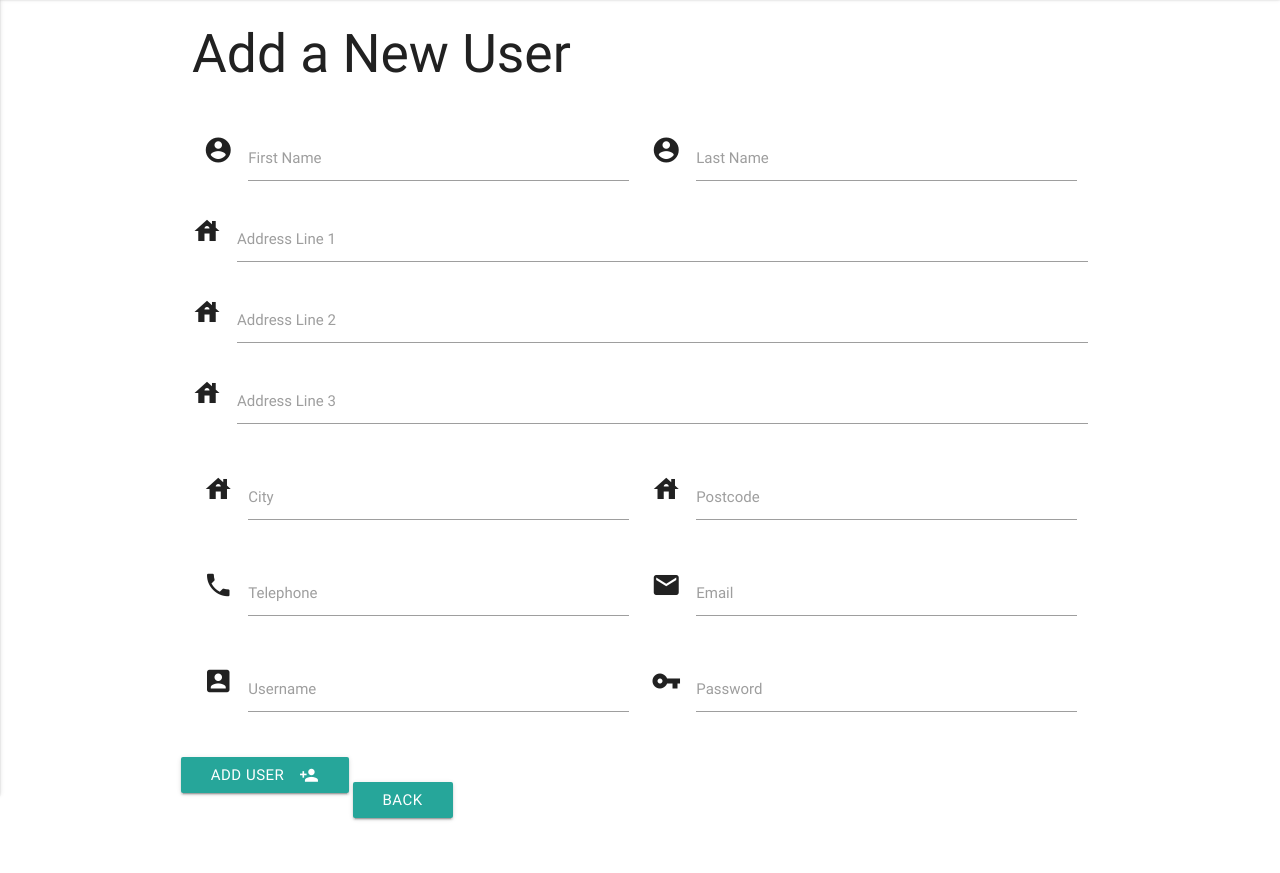
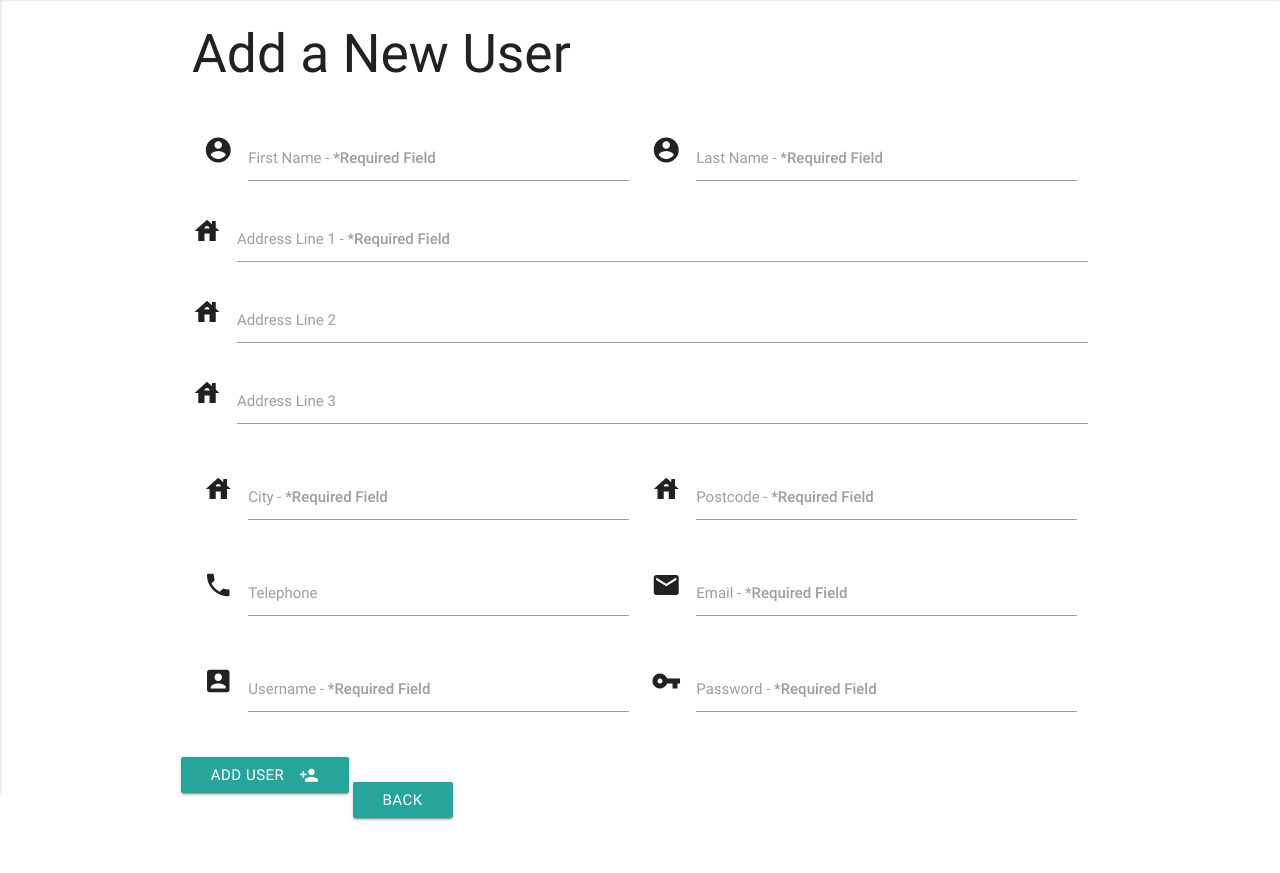
Before and after one commit to aidan-stritch/Personal-Interests-Manager, a Flask app: page /new_user in a window 1280 px wide. Shown: the part 66-939 px from the top of the page. Run offline with Flask 2, Linux system fonts and the light colour scheme; some libraries are stand-ins or nearby versions.

Commit message:
added text to incidate to user the required fields on each form

```diff
--- a/templates/add_game.html
+++ b/templates/add_game.html
@@ -13,11 +13,11 @@ component to allow the user to update a movies details and submit -->
 			<div class="input-field col s12 resize_textarea">
 				<div class="row">
 					<div class="col s6">
-						<strong>Game Name: </strong>
+						<strong>Game Name: - <strong class="required-field">*Required Field</strong> </strong>
 						<textarea required id="Game_Name" name="Game_Name" type="text" class="materialize-textarea"></textarea>
 					</div>
 					<div class="col s6">
-						<strong>Console: </strong>
+						<strong>Console:  - <strong class="required-field">*Required Field</strong></strong>
 						<textarea required id="Console" name="Console" type="text" class="materialize-textarea"></textarea>
 					</div>
 				</div>
--- a/templates/add_movie.html
+++ b/templates/add_movie.html
@@ -13,7 +13,7 @@ component to allow the user to update a movies details and submit -->
 			<div class="input-field col s12 resize_textarea">
 				<div class="row">
 					<div class="col s6">
-						<strong>Film Name: </strong>
+						<strong>Film Name:  - <strong class="required-field">*Required Field</strong></strong>
 						<textarea required id="Name" name="Name" type="text" class="materialize-textarea"></textarea>
 					</div>
 					<div class="col s6">
@@ -47,8 +47,8 @@ component to allow the user to update a movies details and submit -->
 				</div>
                 <div class="row">
                     <div id="matfix" class="col s12 ">
-                        <strong>Release Date</strong>
-                        <input id="Release_Date" name="Release_Date" type="text" class="datepicker" value="">
+                        <strong>Release Date - <strong class="required-field">*Required Field</strong></strong>
+                        <input required id="Release_Date" name="Release_Date" type="text" class="datepicker" value="">
                     </div>
                 </div>
                 <div class="row">
--- a/templates/add_quest.html
+++ b/templates/add_quest.html
@@ -17,7 +17,7 @@ component to allow the user to add a new quests details and submit -->
 						<textarea readonly id="Game" name="Game" type="text" class="materialize-textarea">{{game}}</textarea>
 					</div>
 					<div class="col s6">
-						<strong>Quest Name: </strong>
+						<strong>Quest Name:  - <strong class="required-field">*Required Field</strong></strong>
 						<textarea required id="Quest_Name" name="Quest_Name" type="text" class="materialize-textarea"></textarea>
 					</div>
 				</div>
@@ -29,7 +29,7 @@ component to allow the user to add a new quests details and submit -->
 				</div>
                 <div class="row">
 					<div class="col s12">
-						<strong>Recommended Level (/50): </strong>
+						<strong>Recommended Level (/50):  - <strong class="required-field">*Required Field</strong></strong>
 						<p class="range-field">
 							<input required type="range" id="Rec_Level" name="Rec_Level" min="1" max="50" value="0" onchange="update_range_value(this.value);"/>
                         </p>
--- a/templates/add_tv_show.html
+++ b/templates/add_tv_show.html
@@ -13,7 +13,7 @@ component to allow the user to update a movies details and submit -->
 			<div class="input-field col s12 resize_textarea">
 				<div class="row">
 					<div class="col s6">
-						<strong>TV Show Name: </strong>
+						<strong>TV Show Name:  - <strong class="required-field">*Required Field</strong></strong>
 						<textarea required id="Name" name="Name" type="text" class="materialize-textarea"></textarea>
 					</div>
 					<div class="col s6">
@@ -47,7 +47,7 @@ component to allow the user to update a movies details and submit -->
 				</div>
                 <div class="row">
                     <div id="matfix" class="col s12 ">
-                        <strong>Pilot Date</strong>
+                        <strong>Pilot Date - <strong class="required-field">*Required Field</strong></strong>
                         <input required id="Pilot_Date" name="Pilot_Date" type="text" class="datepicker" value="">
                     </div>
                 </div>
--- a/templates/add_user.html
+++ b/templates/add_user.html
@@ -14,18 +14,18 @@ component to allow the user to fill in a new users details and submit -->
 				<div class="input-field col s6">
 					<i class="material-icons prefix">account_circle</i>
 					<input required id="First_Name" name="First_Name" type="text" class="validate">
-					<label for="icon_prefix">First Name</label>
+					<label for="icon_prefix">First Name - <strong class="required-field">*Required Field</strong></label>
 				</div>
 				<div class="input-field col s6">
 					<i class="material-icons prefix">account_circle</i>
 					<input required id="Last_Name" name="Last_Name" type="text" class="validate">
-					<label for="icon_prefix">Last Name</label>
+					<label for="icon_prefix">Last Name - <strong class="required-field">*Required Field</strong></label>
 				</div>
 			</div>
 			<div class="input-field col s12">
 				<i class="material-icons prefix">house</i>
 				<input required id="Address_Line_1" name="Address_Line_1" type="text" class="validate">
-				<label for="icon_prefix">Address Line 1</label>
+				<label for="icon_prefix">Address Line 1 - <strong class="required-field">*Required Field</strong></label>
 			</div>
 			<div class="input-field col s12">
 				<i class="material-icons prefix">house</i>
@@ -41,12 +41,12 @@ component to allow the user to fill in a new users details and submit -->
 				<div class="input-field col s6">
 					<i class="material-icons prefix">house</i>
 					<input required id="City" name="City" type="text" class="validate">
-					<label for="icon_prefix">City</label>
+					<label for="icon_prefix">City - <strong class="required-field">*Required Field</strong></label>
 				</div>
 				<div class="input-field col s6">
 					<i class="material-icons prefix">house</i>
 					<input required id="Postcode" name="Postcode" type="text" class="validate">
-					<label for="icon_prefix">Postcode</label>
+					<label for="icon_prefix">Postcode - <strong class="required-field">*Required Field</strong></label>
 				</div>
 			</div>
 			<div class="input-field col s12">
@@ -58,19 +58,19 @@ component to allow the user to fill in a new users details and submit -->
 				<div class="input-field col s6">
 					<i class="material-icons prefix">email</i>
 					<input required id="Email" name="Email" type="email" class="validate">
-					<label for="icon_telephone">Email</label>
+					<label for="icon_telephone">Email - <strong class="required-field">*Required Field</strong></label>
 				</div>
 			</div>
 			<div class="input-field col s12">
 				<div class="input-field col s6">
 					<i class="material-icons prefix">account_box</i>
 					<input required id="Username" name="Username" type="text" class="validate">
-					<label for="icon_telephone">Username</label>
+					<label for="icon_telephone">Username - <strong class="required-field">*Required Field</strong></label>
 				</div>
 				<div class="input-field col s6">
 					<i class="material-icons prefix">vpn_key</i>
 					<input required id="Password" name="Password" type="password" class="validate">
-					<label for="icon_telephone">Password</label>
+					<label for="icon_telephone">Password - <strong class="required-field">*Required Field</strong></label>
 				</div>
 			</div>
 			<button class="btn waves-effect waves-light" type="submit">Add User
--- a/templates/edit_game.html
+++ b/templates/edit_game.html
@@ -13,11 +13,11 @@ component to allow the user to update a movies details and submit -->
 			<div class="input-field col s12 resize_textarea">
 				<div class="row">
 					<div class="col s6">
-						<strong>Game Name: </strong>
+						<strong>Game Name:  - <strong class="required-field">*Required Field</strong></strong>
 						<textarea required id="Game_Name" name="Game_Name" type="text" class="materialize-textarea">{{game.Game_Name}}</textarea>
 					</div>
 					<div class="col s6">
-						<strong>Console: </strong>
+						<strong>Console:  - <strong class="required-field">*Required Field</strong></strong>
 						<textarea required id="Console" name="Console" type="text" class="materialize-textarea">{{game.Console}}</textarea>
 					</div>
 				</div>
--- a/templates/edit_movie.html
+++ b/templates/edit_movie.html
@@ -13,7 +13,7 @@ component to allow the user to update a movies details and submit -->
 			<div class="input-field col s12 resize_textarea">
 				<div class="row">
 					<div class="col s6">
-						<strong>Film Name: </strong>
+						<strong>Film Name:  - <strong class="required-field">*Required Field</strong></strong>
 						<textarea required id="Name" name="Name" type="text" class="materialize-textarea">{{film.Name}}</textarea>
 					</div>
 					<div class="col s6">
@@ -47,8 +47,8 @@ component to allow the user to update a movies details and submit -->
 				</div>
                 <div class="row">
                     <div id="matfix" class="col s12 ">
-                        <strong>Release Date</strong>
-                        <input id="Release_Date" name="Release_Date" type="text" class="datepicker" value="{{film.Release_Date}}">
+                        <strong>Release Date - <strong class="required-field">*Required Field</strong></strong>
+                        <input required id="Release_Date" name="Release_Date" type="text" class="datepicker" value="{{film.Release_Date}}">
                     </div>
                 </div>
                 <div class="row">
--- a/templates/edit_quest.html
+++ b/templates/edit_quest.html
@@ -17,7 +17,7 @@ component to allow the user to update a movies details and submit -->
 						<textarea readonly id="Game" name="Game" type="text" class="materialize-textarea">{{quest.Game}}</textarea>
 					</div>
 					<div class="col s6">
-						<strong>Quest Name: </strong>
+						<strong>Quest Name:  - <strong class="required-field">*Required Field</strong></strong>
 						<textarea required id="Quest_Name" name="Quest_Name" type="text" class="materialize-textarea">{{quest.Quest_Name}}</textarea>
 					</div>
 				</div>
@@ -29,7 +29,7 @@ component to allow the user to update a movies details and submit -->
 				</div>
                 <div class="row">
 					<div class="col s12">
-						<strong>Recommended Level (Current Level:{{quest.Rec_Level}}/50): </strong>
+						<strong>Recommended Level (Current Level:{{quest.Rec_Level}}/50):  - <strong class="required-field">*Required Field</strong></strong>
 						<p class="range-field">
 							<input required type="range" id="Rec_Level" name="Rec_Level" min="1" max="50" value="{{quest.Rec_Level}}" onchange="update_range_value(this.value);"/>
                         </p>
--- a/templates/edit_tv_show.html
+++ b/templates/edit_tv_show.html
@@ -13,7 +13,7 @@ component to allow the user to update a movies details and submit -->
 			<div class="input-field col s12 resize_textarea">
 				<div class="row">
 					<div class="col s6">
-						<strong>TV Show Name: </strong>
+						<strong>TV Show Name:  - <strong class="required-field">*Required Field</strong></strong>
 						<textarea required id="Name" name="Name" type="text" class="materialize-textarea">{{tv.Name}}</textarea>
 					</div>
 					<div class="col s6">
@@ -47,7 +47,7 @@ component to allow the user to update a movies details and submit -->
 				</div>
                 <div class="row">
                     <div id="matfix" class="col s12 ">
-                        <strong>Pilot Date</strong>
+                        <strong>Pilot Date - <strong class="required-field">*Required Field</strong></strong>
                         <input required id="Pilot_Date" name="Pilot_Date" type="text" class="datepicker" value="{{tv.Pilot_Date}}">
                     </div>
                 </div>
```
Also changed, not shown: templates/add_episode.html (+4 -4 lines), templates/edit_episode.html (+4 -4 lines), templates/edit_user.html (+7 -7 lines), templates/sign_up.html (+7 -7 lines).
